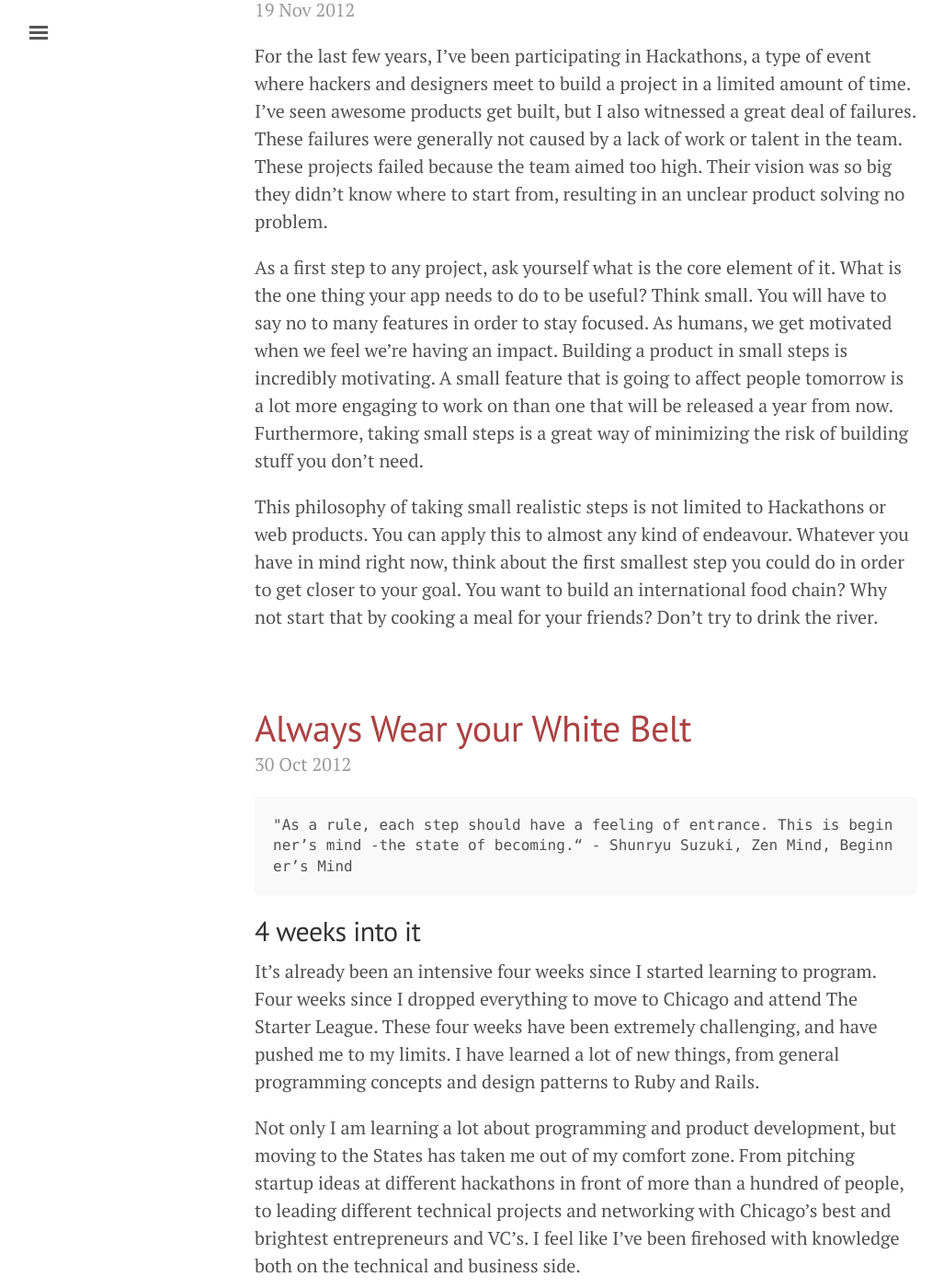
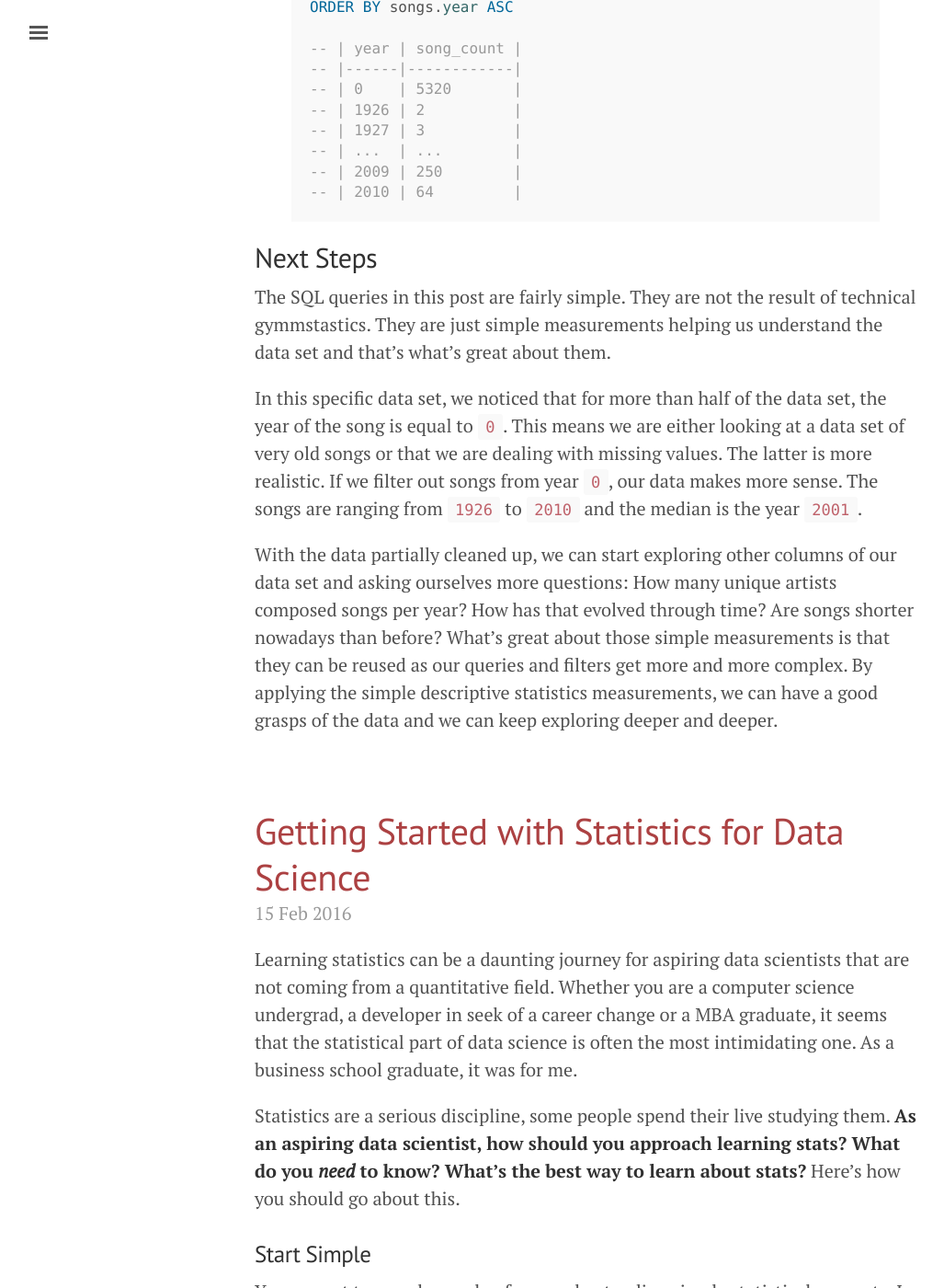
Before and after one commit to nickhould/nickhould.github.io, a Jekyll site: the page built from index.html, in a window 1280 px wide and 1400 px high, scrolled down 4700 px. Shown: the whole window at 92% size, without its empty margins (3-1030 px from the left). Built offline with Jekyll 4.4.1, drawn with Linux system fonts in a browser that asks for light colours; nearby versions of some CDN libraries; a script that is not in the unit is left out; the list of posts is cut into pages by our own code; comment, search, counter and statistics services are not loaded; some of the changed text lies outside the part shown.

Commit message:
New post and fixed previous one

```diff
--- /dev/null
+++ b/_posts/2016-03-08-descriptive-statistics-in-sql.md
@@ -0,0 +1,133 @@
+---
+layout: post
+title:  Descriptive Statistics in SQL
+---
+
+I recently wrote an article on why you should [learn SQL for data analysis]({% post_url 2016-03-08-sql-for-data-analysis %}). I received lots of feedback from this post. People wanted to see some concrete examples of using SQL for data analysis. I decided to apply some of my own advice and load up one of these [awesome datasets](https://github.com/caesar0301/awesome-public-datasets) to do some basic data exploration queries on it.
+
+For this post, I am using an open data set. The million songs data sets is a _«freely-available collection of audio features and metadata for a million contemporary popular music tracks»_.
+
+If you want to follow along, here are the steps:
+
+1. Download the Million Song Data Set. [I used the 10K songs subset](http://labrosa.ee.columbia.edu/millionsong/pages/getting-dataset#subset).
+2. Download a [SQLite Client](http://sqlitebrowser.org/)
+3. Open `subset_track_metadata.db` file with SQLite and start exploring
+
+
+## Why Descriptive Statistics?
+
+When I start the analysis of a new data set, I run some basic queries to get a sense of how the data is organized, how the values are distributed. I am trying to understand what I'm dealing with. For numerical data, I will often run some descriptive statistics on the data set: I will measure the central tendancy (_mean_, _median_, _mode_) and measure the level of variability of the data. Those measurements are generally a good start to data exploration. They will often lead to new questions that fuel my analysis.
+
+## Central Tendency
+
+### Mean
+
+The mean is the number you obtain when you sum up a given set of numbers and then divide this sum by the total number in the set. The mean is very sensible to outliers. It can be drastically affected by values that are much higher or lower compared to the rest of the data set.
+
+{% highlight sql %}
+SELECT CAST(AVG(songs.year) as int) as avg_year FROM songs
+
+-- | avg_year |
+-- |----------|
+-- | 934      |
+{% endhighlight %}
+
+- `CAST`: _Run-time data type conversion between compatible data types. In this case, I'm converting a float to an integer for rounding purpose._
+- `AVG`: _Aggregation function that returns the mean of the input expression value._
+- `as avg_year`: _Temporarily renames a column heading - This is only for readbility purpose, to make the code more human-friendly. I will use this aliasing throughout the post._
+
+
+### Median
+
+The median is the number separating the higher half of a ordered data set from the lower half. The median is sometimes a better measure of a mid point because each data point is weighted equally.
+
+{% highlight sql %}
+SELECT songs.year as median_year
+FROM songs
+ORDER BY songs.year
+LIMIT 1
+OFFSET (SELECT COUNT(*) FROM songs) / 2
+
+-- | median_year |
+-- |-------------|
+-- | 0           |
+{% endhighlight %}
+
+- `ORDER BY`: _Sorts the resulting data set by one or more column. The ordering can be ascending `ASC` (default) or descending `DESC`._
+- `COUNT`: _Aggregation function that returns the # of rows that matches a criteria._
+- `LIMIT`: _Specifies the maximum number of rows that can be returned from the resulting data set._
+- `OFFSET`: _Skip X rows before beginning to return rows. In this specific example, we are skipping 5000 rows (which is equal to the total row count `COUNT(*)` divided by 2)._
+
+
+
+
+### Mode
+
+The mode is the value that appears most often in a set of data.
+
+{% highlight sql %}
+SELECT
+    songs.year,
+    COUNT(*) as count
+FROM songs
+GROUP BY songs.year
+ORDER BY COUNT(*) DESC
+LIMIT 1
+
+-- | year | count |
+-- |------|-------|
+-- | 0    | 5320  |
+{% endhighlight %}
+
+- `GROUP BY`: _Used with aggregation functions such as `COUNT`, `AVG`, etc. Groups the resulting data set by one or more column._
+
+## Variability
+
+### Min/Max Values
+
+Minimum/Maximum value in a data set.
+
+{% highlight sql %}
+SELECT
+    MIN(songs.year) as min_year,
+    MAX(songs.year) as max_year
+FROM
+    songs
+
+-- | min_year | max_year |
+-- |----------|----------|
+-- | 0        | 2010     |
+{% endhighlight %}
+
+- `MIN`: _Aggregation function that returns the smallest value in a data set._
+- `MAX`: _Aggregation function that returns the largest value in a data set._
+
+### Distribution of songs per year
+
+Count of songs released in each years
+
+{% highlight sql %}
+SELECT
+    songs.year,
+    COUNT(*) songs_count
+FROM songs
+GROUP BY songs.year
+ORDER BY songs.year ASC
+
+-- | year | song_count |
+-- |------|------------|
+-- | 0    | 5320       |
+-- | 1926 | 2          |
+-- | 1927 | 3          |
+-- | ...  | ...        |
+-- | 2009 | 250        |
+-- | 2010 | 64         |
+{% endhighlight %}
+
+## Next Steps
+
+The SQL queries in this post are fairly simple. They are not the result of technical gymmstastics. They are just simple measurements helping us understand the data set and that's what's great about them.
+
+In this specific data set, we noticed that for more than half of the data set, the year of the song is equal to `0`.  This means we are either looking at a data set of very old songs or that we are dealing with missing values. The latter is more realistic. If we filter out songs from year `0`, our data makes more sense. The songs are ranging from `1926` to `2010` and the median is the year `2001`.
+
+With the data partially cleaned up, we can start exploring other columns of our data set and asking ourselves more questions: How many unique artists composed songs per year? How has that evolved through time? Are songs shorter nowadays than before? What's great about those simple measurements is that they can be reused as our queries and filters get more and more complex. By applying the simple descriptive statistics measurements, we can have a good grasps of the data and we can keep exploring deeper and deeper.
```
Also changed, not shown: _posts/2016-03-08-sql-for-data-analysis.md (+1 -1 lines).
